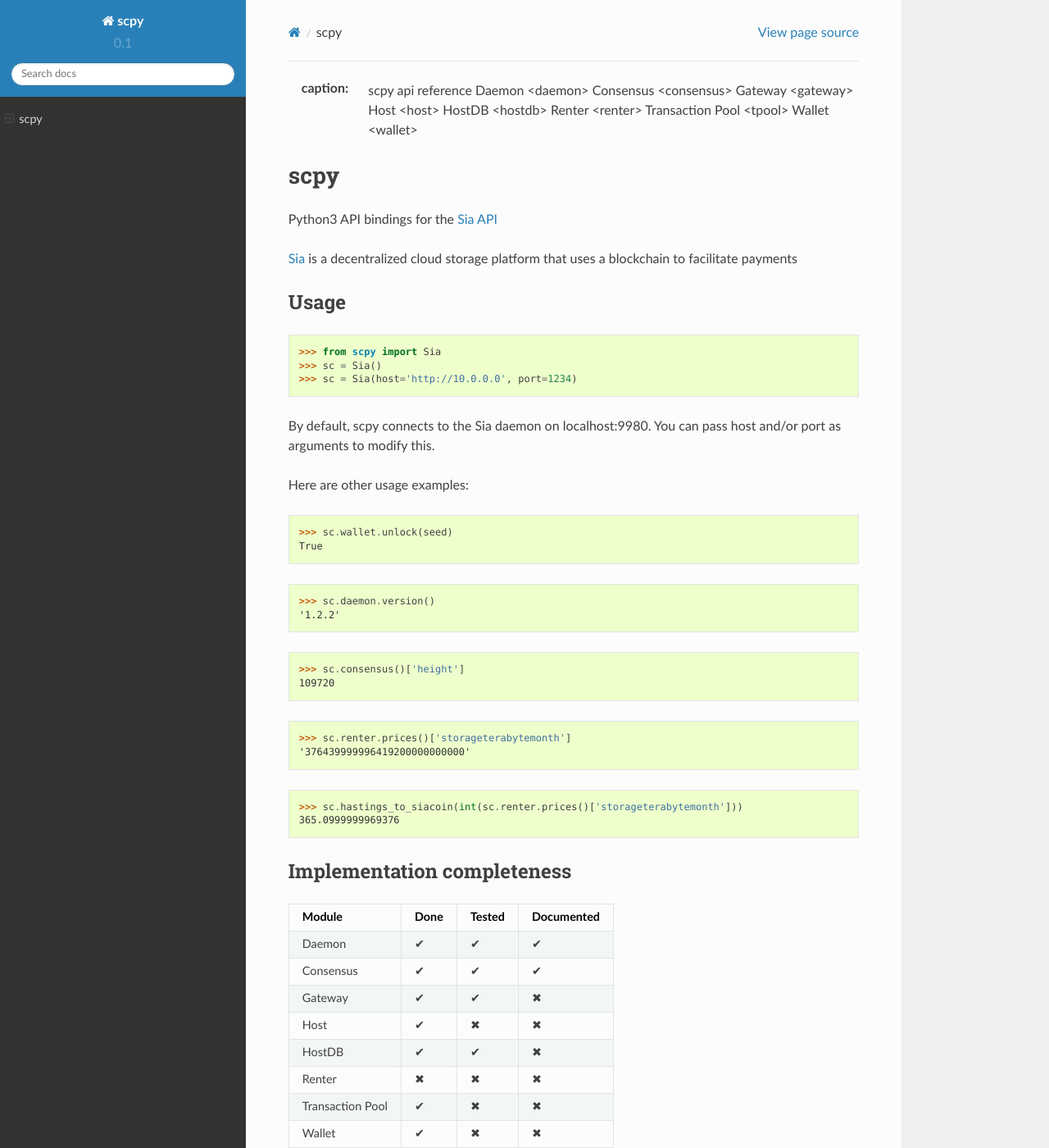
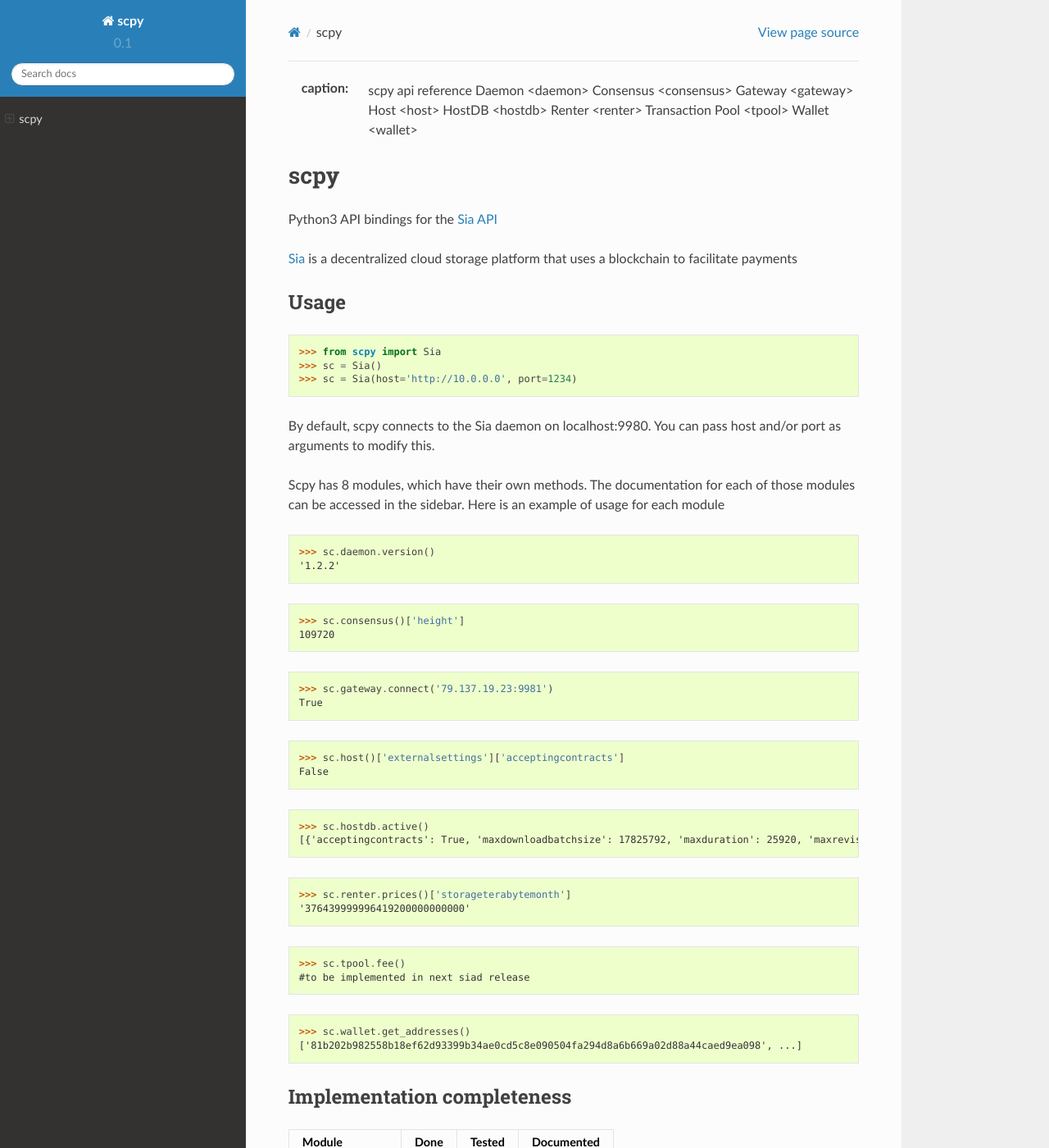
Before and after one commit to emilio2601/scpy, a Sphinx documentation site: the page built from docs/index.rst, in a window 1280 px wide and 1400 px high. Shown: the whole window at 82% size. Built offline with Sphinx 7.4.7 and the Read the Docs theme 2.0.0, drawn with Linux system fonts in a browser that asks for light colours.

Commit message:
Improved usage examples

```diff
--- a/README.rst
+++ b/README.rst
@@ -74,5 +74,5 @@
 ---------
 .. code-block:: python
 
-    >>> sc.wallet.address()
+    >>> sc.wallet.gen_address()
     81b202b982558b18ef62d93399b34ae0cd5c8e090504fa294d8a6b669a02d88a44caed9ea098
--- a/docs/index.rst
+++ b/docs/index.rst
@@ -24,10 +24,8 @@
 
 By default, scpy connects to the Sia daemon on localhost:9980. You can pass host and/or port as arguments to modify this.
 
-Here are other usage examples:
-
-    >>> sc.wallet.unlock(seed)
-    True
+Scpy has 8 modules, which have their own methods. The documentation for each of those modules can be accessed in the
+sidebar. Here is an example of usage for each module
 
     >>> sc.daemon.version()
     '1.2.2'
@@ -35,11 +33,24 @@
     >>> sc.consensus()['height']
     109720
 
+    >>> sc.gateway.connect('79.137.19.23:9981')
+    True
+
+    >>> sc.host()['externalsettings']['acceptingcontracts']
+    False
+
+    >>> sc.hostdb.active()
+    [{'acceptingcontracts': True, 'maxdownloadbatchsize': 17825792, 'maxduration': 25920, 'maxrevisebatchsize': 17825792, 'netaddress': '163.172.74.59:9982', 'remainingstorage': 56698601472,...}, ...]
+
     >>> sc.renter.prices()['storageterabytemonth']
     '376439999996419200000000000'
 
-    >>> sc.hastings_to_siacoin(int(sc.renter.prices()['storageterabytemonth']))
-    365.0999999969376
+    >>> sc.tpool.fee()
+    #to be implemented in next siad release
+
+    >>> sc.wallet.get_addresses()
+    ['81b202b982558b18ef62d93399b34ae0cd5c8e090504fa294d8a6b669a02d88a44caed9ea098', ...]
+
 
 
 
```
Also changed, not shown: other parts of docs/index.rst (+1 -1 lines).
